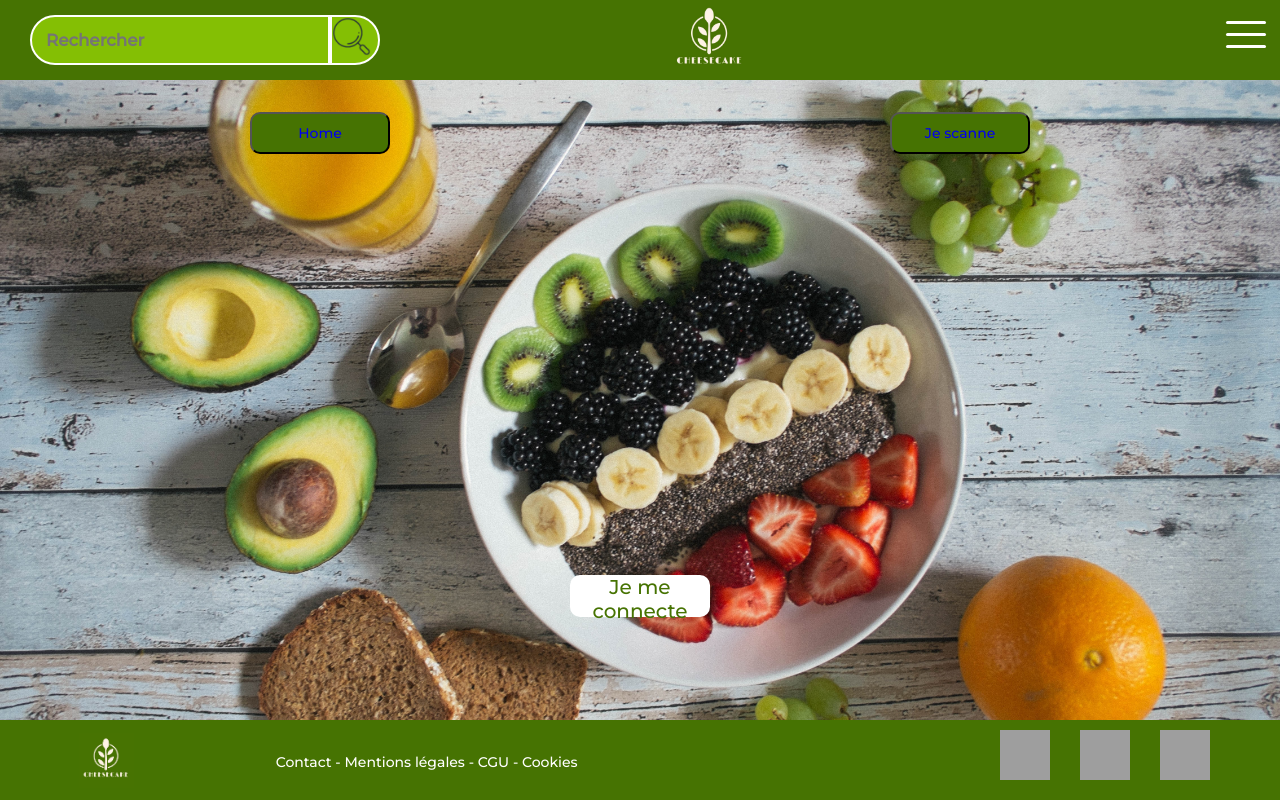
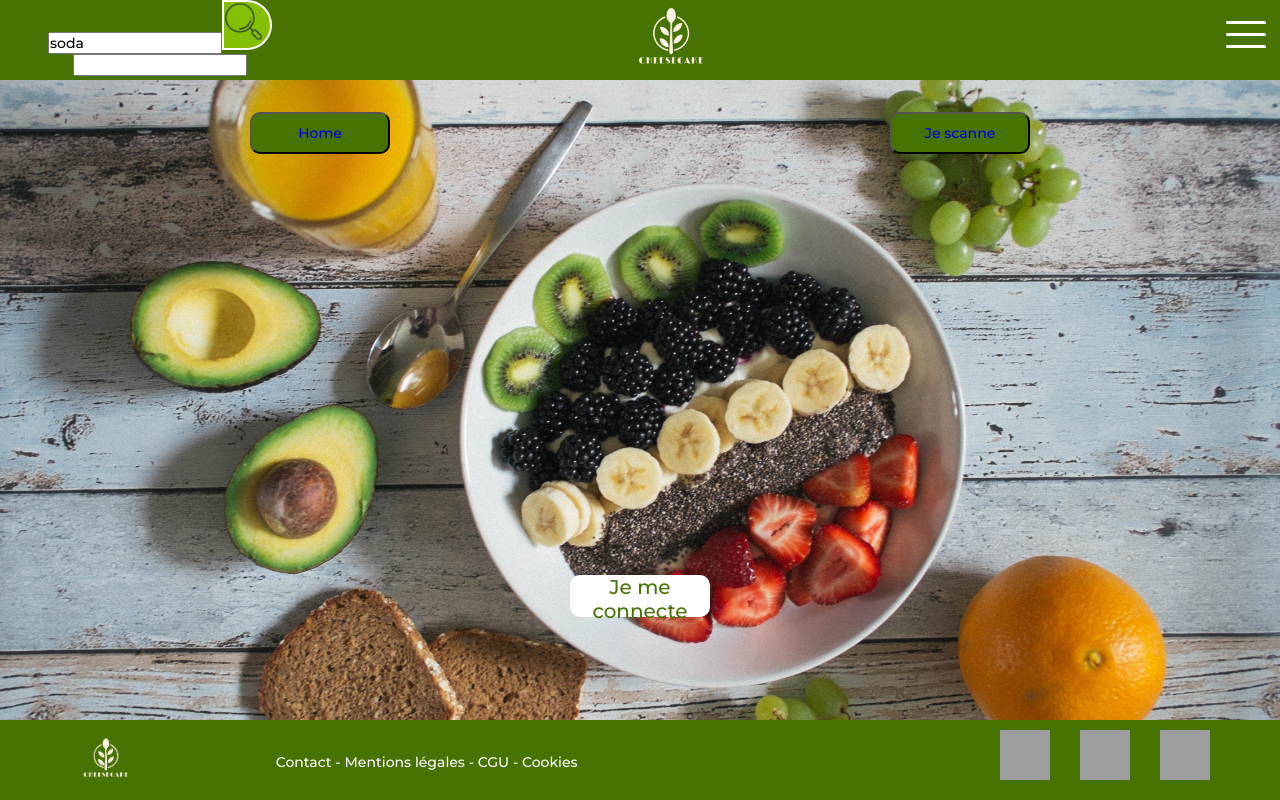
Before and after one commit to SandraMey/Mr.-Cheescake, a React (Create React App) app: page / in a window 1280 px wide. Built offline with nearby package versions, Linux system fonts and the light colour scheme; grey boxes are pictures that could not be loaded.

Commit message:
search bar non fonctionnelle

```diff
--- a/src/components/header/Search.jsx
+++ b/src/components/header/Search.jsx
@@ -6,44 +6,39 @@ import axios from 'axios';
 
 function Search() {
 
-    const [searchTerm, setSearchTerm] = useState("");
+    const [searchTerm, setSearchTerm] = useState('soda');
     const [product, setProduct] = useState('')
 
+    const handleSearchTerm = (e) => {
+        console.log(e.target.value)
+        setSearchTerm(e.target.value)
+    };
 
-    const handleSearchTerm = (e) => {
-        let value = e.target.value;
-        value.length > 2 && setSearchTerm(value);
-    };
     const getOpenFoodFact = () => {
     // Send the request
-    const codebarre = 'camembert'
+    const keyword = "soda"
     axios
-    .get(`https://world.openfoodfacts.org/cgi/search.pl?action=process&search_terms=${codebarre}`)
+    .get(`https://fr.openfoodfacts.org/cgi/search.pl?action=process&search_terms=${keyword}&json=true`)
     .then((response) => response.data)
     .then((data) => {
     setProduct(data.product)
-    console.log(data.product)
     })
     }
 
 
     return (
-        <article className="searchBar">
+        <div>
+        <form action="" onSubmit={getOpenFoodFact}>
             <input
             type="text"
             name="searchBar"
             id="searchBar"
             placeholder="Rechercher"
-            onChange={handleSearchTerm}
-            />
-        <button
-          className="searchButton"
-          type="button"
-          onClick = {getOpenFoodFact}
-          >
-        </button>
-        </article>
-
+            onChange={handleSearchTerm} value={searchTerm}/>
+        <button className="searchButton" type="button"> </button>
+        </form>
+        <input/>
+        </div>
     )
 }
 
```
